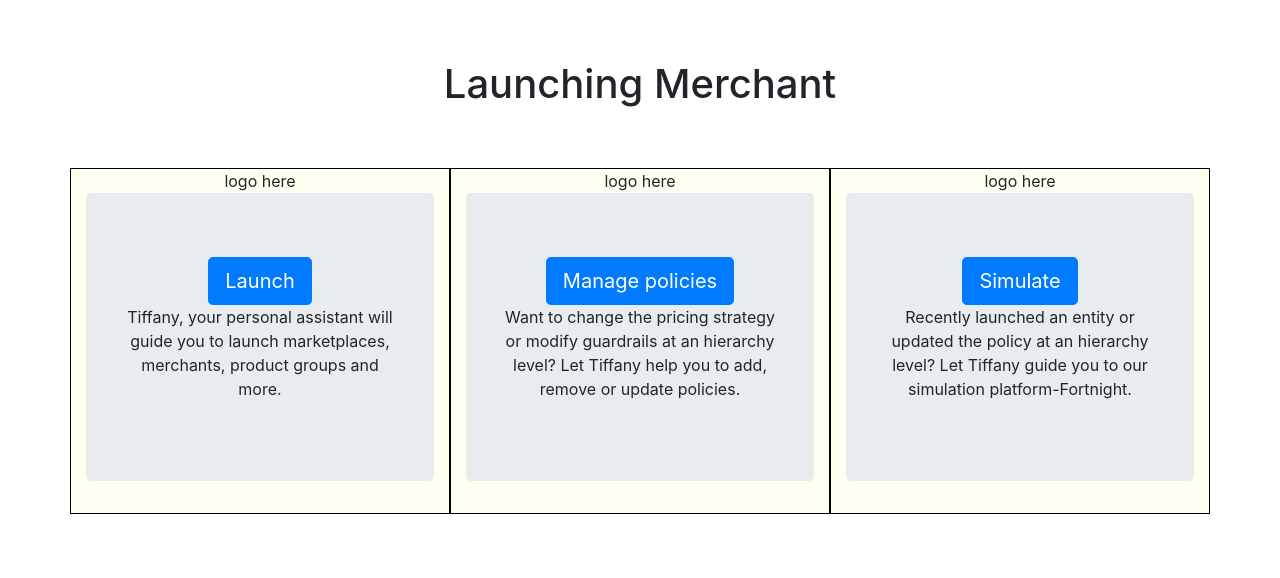
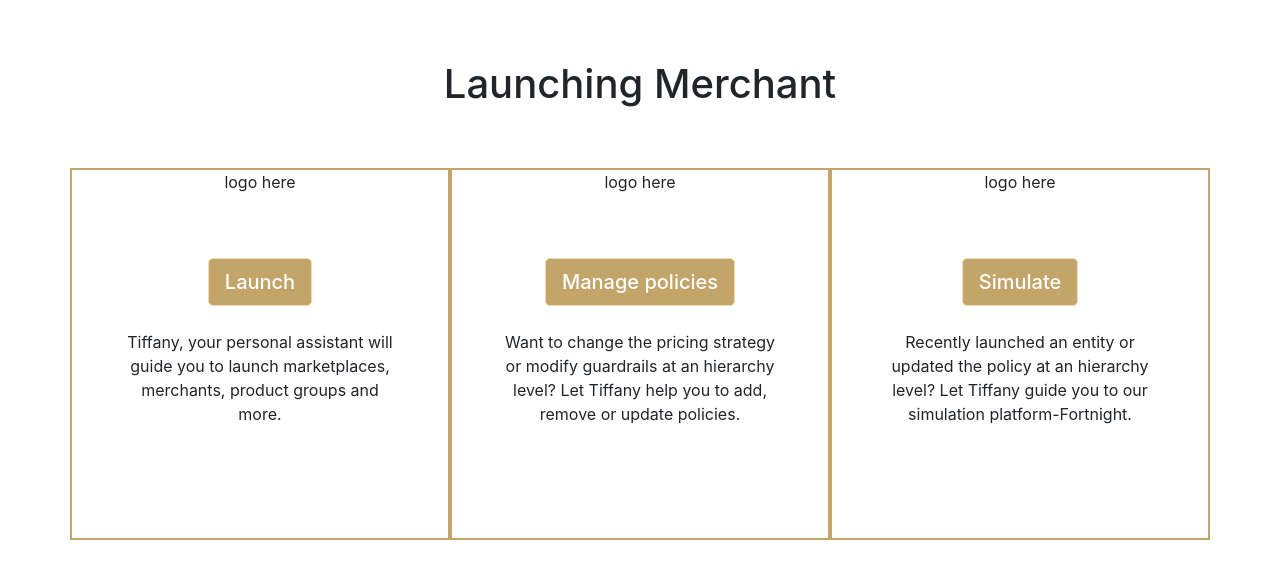
Before and after one commit to irfan339/Hackathon, a React (Create React App) app: page / in a window 1280 px wide. Shown: the top 578 px of the page. Built offline with nearby package versions, Linux system fonts and the light colour scheme.

Commit message:
adding AZ Css

```diff
--- a/src/App.js
+++ b/src/App.js
@@ -141,24 +141,24 @@ class App extends Component {
       return(
           <div class="container">
             <div class="row">
-              <div class="col-xs-12 col-sm-4 col-md-4 col-lg-4 col-md-offset-1 boxStyle">
+              <div class="col-xs-12 col-sm-4 col-md-4 col-lg-4 col-md-offset-1 boxStyle bg-white amazonBorderColorDark main-page-row">
                 <div>logo here</div>
-                <div className="jumbotron">
-                    <button type="button" onClick={() => this.setState({WelcomePageSelection: "Launch",value:"SelectionPage"})} class="btn btn-primary btn-lg">Launch</button>
+                <div className="jumbotron bg-white">
+                    <button type="button" onClick={() => this.setState({WelcomePageSelection: "Launch",value:"SelectionPage"})} class="btn btn-primary btn-lg btn-1">Launch</button>
                     <p>Tiffany, your personal assistant will guide you to launch marketplaces, merchants, product groups and more.</p>
                 </div>
               </div>
-            <div class="col-xs-12 col-sm-4 col-md-4 col-lg-4 boxStyle">
+            <div class="col-xs-12 col-sm-4 col-md-4 col-lg-4 boxStyle bg-white amazonBorderColorDark main-page-row">
               <div>logo here</div>
-              <div className="jumbotron">
-                  <button type="button"  onClick={() => this.setState({WelcomePageSelection: "Manage",value:"SelectionPage"})} class="btn btn-primary btn-lg">Manage policies</button>
+              <div className="jumbotron bg-white">
+                  <button type="button"  onClick={() => this.setState({WelcomePageSelection: "Manage",value:"SelectionPage"})} class="btn btn-primary btn-lg btn-1">Manage policies</button>
                   <p>Want to change the pricing strategy or modify guardrails at an hierarchy level? Let Tiffany help you to add, remove or update policies.</p>
               </div>
             </div>
-            <div class="col-xs-12 col-sm-4 col-md-4 col-lg-4 boxStyle">
+            <div class="col-xs-12 col-sm-4 col-md-4 col-lg-4 boxStyle bg-white amazonBorderColorDark main-page-row">
               <div>logo here</div>
-              <div className="jumbotron">
-                   <button type="button" onClick={() => this.setState({WelcomePageSelection: "Simulate",value:"SelectionPage"})} class="btn btn-primary btn-lg">Simulate</button>
+              <div className="jumbotron bg-white">
+                   <button type="button" onClick={() => this.setState({WelcomePageSelection: "Simulate",value:"SelectionPage"})} class="btn btn-primary btn-lg btn-1">Simulate</button>
                   <p>Recently launched an entity or updated the policy at an hierarchy level? Let Tiffany guide you to our simulation platform-Fortnight.</p>
               </div>
             </div>
@@ -169,7 +169,7 @@ class App extends Component {
     renderSelectionPage(){
       return(
         <div>
-            <div class="sidenav text-white   bg-dark" >
+            <div class="sidenav text-white  bg-dark cs-card-txt" >
               <div class="card-header">Hola Garvit</div>
               <div class="card-body">
                 <h5 class="card-title">I'm Tiffany</h5>
--- a/src/Components/QuestionAnswersTemplate.js
+++ b/src/Components/QuestionAnswersTemplate.js
@@ -49,7 +49,7 @@ class QuestionAnswersTemplate extends Component{
                 </div>
                 <div className="boxwell"></div>
                 <br/>
-                <button type="button" className="right" onClick={this.onRadioButtonValueChange.bind(this)} class="btn btn-primary btn-lg" >{this.props.nextbuttonValue}</button>
+                <button type="button" className="right" onClick={this.onRadioButtonValueChange.bind(this)} class="btn btn-primary btn-lg amazonColorDark" >{this.props.nextbuttonValue}</button>
             </div>
           );
     }
@@ -90,7 +90,7 @@ class QuestionAnswersTemplate extends Component{
                 <div className="container">
                     {lis}
                 </div>
-                <button type="button" onClick={this.onCheckboxSelection.bind(this)} class="btn btn-primary btn-lg" >{this.props.nextbuttonValue}</button>
+                <button type="button" onClick={this.onCheckboxSelection.bind(this)} class="btn btn-primary btn-lg amazonColorDark" >{this.props.nextbuttonValue}</button>
             </div>
           );
     }
@@ -106,9 +106,9 @@ class QuestionAnswersTemplate extends Component{
         const {question, answer, stage} = this.props;
         return(
             <div>
-                <div className="sidenavwhite">
+                <div className="sidenavwhite amazonColorDark amazonText">
                     {
-                        stage==="MerchantType"? <div className="container blueColor" ref="basic">Basic Details</div>:
+                        stage==="MerchantType"? <div className="container blueColor amazonText" ref="basic">Basic Details</div>:
                         <div className="container">Basic Details</div>
                     }
                     <hr color="#edf0f"></hr>
--- a/src/Components/Welcome.css
+++ b/src/Components/Welcome.css
@@ -31,3 +31,52 @@
     .boxwell{
       margin-bottom: 30px;
     }
+
+    .amazonColorLight{
+    	background-color: #f0c14b !important
+
+    }
+
+    .amazonColorWheat{
+    	background-color: wheat !important;
+    	border-color: wheat !important;
+    }
+
+    .amazonColorDark{
+    	background-color: #c3a469 !important;
+    	border-color: #c3a469 !important
+    }
+
+    .amazonBorderColorDark{
+    	border-color: #c3a469 !important
+    }
+
+    .bg-white{
+    	background-color: white !important;
+    }
+
+    .amazonText{
+    	color: white !important;
+    	font-weight: 600 !important;
+    }
+
+    .amazonTextWhite{
+    	color: white !important;
+    	font-weight: 300 !important;
+    }
+
+    .btn-1{
+    	background-color: #c3a469 !important;
+    	border-color: wheat !important;
+    	font-weight: 500 !important;
+    	margin-bottom: 24px;
+    }
+
+    .main-page-row{
+    	border-width: 2px !important;
+    }
+
+    .cs-card-txt{
+    	background-color: #c3a469 !important;
+    	border-color: wheat !important;
+    }
```
